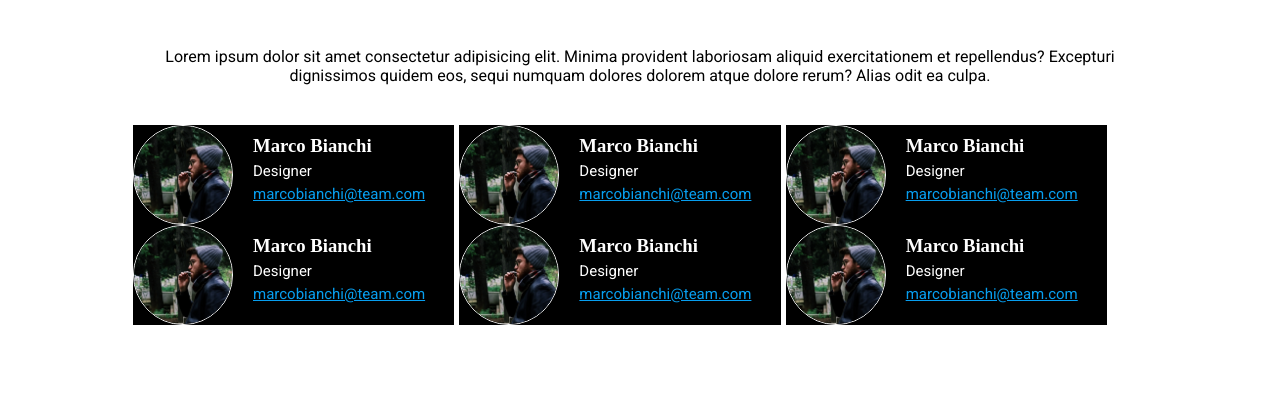
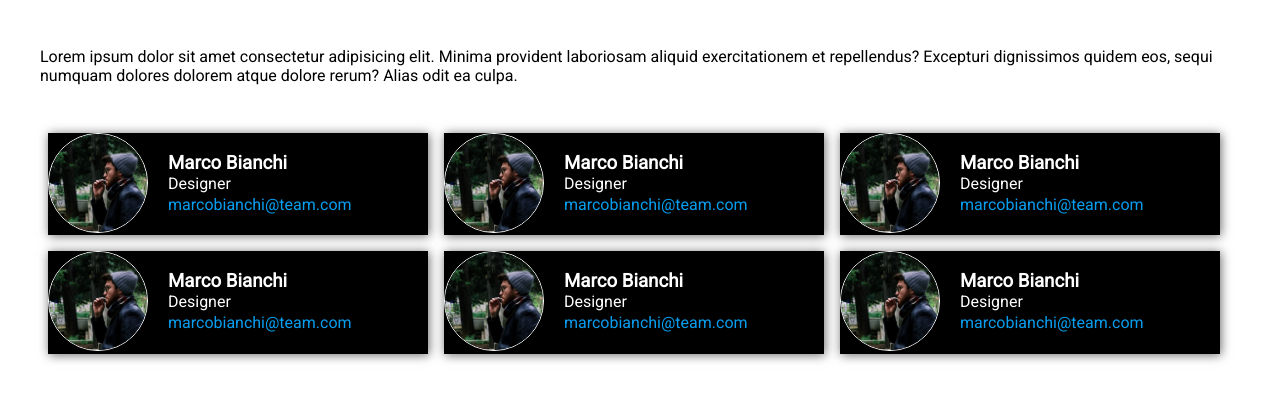
Before and after one commit to aeeerdna/html-css-float-cards, a plain HTML site: page index.html in a window 1280 px wide. Shown: the part 75-476 px from the top of the page. Drawn offline with Linux system fonts and the light colour scheme; a web font is replaced by a local one.

Commit message:
correzione esercizio

```diff
--- a/css/style.css
+++ b/css/style.css
@@ -6,15 +6,22 @@
 }
 
 body {
-    background-color: white;
     font-family: 'Days One', sans-serif;
     font-family: 'Roboto', sans-serif;
-    text-align: center;
-    padding-left: 10%;
-    padding-right: 10%;
+}
+
+.clearfix::after {
+    content: '';
+    display: table;
+    clear: both;
 }
 
 /* /IMPOSTAZIONE PAGINA */
+
+.container {
+    margin: 0 auto;
+    max-width: 1200px;
+}
 
 /* TITOLO */
 h1 {
@@ -24,6 +31,11 @@ h1 {
     margin-bottom: 50px;
 }
 
+h1,
+.intro-team {
+    text-align: center;
+}
+
 #intro-team {
     margin-bottom: 40px;
 }
@@ -31,52 +43,36 @@ h1 {
 /* /TITOLO */
 
 /* PRESENTAZIONE TEAM */
-main {
-    width: 100%;
-}
 
-.clearfix {
-    overflow: auto;
-    content: "";
-    display: table;
-
+.contenitore {
+    margin-top: 20px;
 }
 
 .componenti-team {
     background-color: black;
-    height: 100px;
-    text-align: left;
-    margin-left: 5px;
-    width: 33%;
+    color: white;
     float: left;
     width: calc(100% / 3 - 20px);
+    margin: 8px 8px;
+    box-shadow: 1px 1px 10px rgb(108, 105, 105);
 }
 
-.float-left {
+.componenti-team .presentazione {
     float: left;
+    padding: 20px;
+    line-height: 1.3rem;
+}
+
+.componenti-team img {
+    float: left;
+    width: 100px;
     border-radius: 50%;
     border: 1px solid white;
-    height: 100px;
-    margin-right: 20px;
 }
 
-h3 {
-    color: white;
-    font-family: 'Days One';
-    padding-top: 10px;
-    margin-bottom: 5px;
-}
-
-.professione {
-    color: white;
-    padding-bottom: 5px;
-    font-size: 15px;
-}
-
-.indirizzo-email {
+.componenti-team .indirizzo-email {
     color: rgb(7, 158, 239);
-    text-decoration: underline;
-    font-size: 15px;
+    text-decoration: none;
 }
 
 /* /PRESENTAZIONE TEAM */
--- a/index.html
+++ b/index.html
@@ -13,69 +13,78 @@
 </head>
 
 <body>
+    <div class="container">
         <!-- TITOLO -->
         <header>
             <h1>Meet Our Team</h1>
             <div id="intro-team">Lorem ipsum dolor sit amet consectetur adipisicing elit. Minima provident laboriosam
                 aliquid exercitationem
-            et repellendus? Excepturi dignissimos quidem eos, sequi numquam dolores dolorem atque dolore rerum? Alias
+                et repellendus? Excepturi dignissimos quidem eos, sequi numquam dolores dolorem atque dolore rerum?
+                Alias
                 odit ea culpa.</div>
         </header>
         <!-- /TITOLO -->
 
         <!-- PRESENTAZIONE TEAM -->
         <main>
-        <section>
+            <div class="clearfix contenitore">
                 <div class="clearfix componenti-team">
-                <img class="float-left" src="img/male1.png" alt="Marco Bianchi">
+                    <img src="img/male1.png" alt="Marco Bianchi">
+                    <div class="presentazione">
                         <h3>Marco Bianchi</h3>
-                <p class="professione">Designer</p>
+                        <p>Designer</p>
                         <p class="indirizzo-email">marcobianchi@team.com</p>
+                    </div>
                 </div>
 
                 <div class="clearfix componenti-team">
-                <img class="float-left" src="img/male1.png" alt="Marco Bianchi">
+                    <img src="img/male1.png" alt="Marco Bianchi">
+                    <div class="presentazione">
                         <h3>Marco Bianchi</h3>
-                <p class="professione">Designer</p>
+                        <p>Designer</p>
                         <p class="indirizzo-email">marcobianchi@team.com</p>
+                    </div>
                 </div>
 
                 <div class="clearfix componenti-team">
-                <img class="float-left" src="img/male1.png" alt="Marco Bianchi">
+                    <img src="img/male1.png" alt="Marco Bianchi">
+                    <div class="presentazione">
                         <h3>Marco Bianchi</h3>
-                <p class="professione">Designer</p>
+                        <p>Designer</p>
                         <p class="indirizzo-email">marcobianchi@team.com</p>
                     </div>
-        </section>
-
-        <section>
-            <div class="clearfix componenti-team">
-                <img class="float-left" src="img/male1.png" alt="Marco Bianchi">
-                <h3>Marco Bianchi</h3>
-                <p class="professione">Designer</p>
-                <p class="indirizzo-email">marcobianchi@team.com</p>
                 </div>
 
                 <div class="clearfix componenti-team">
-                <img class="float-left" src="img/male1.png" alt="Marco Bianchi">
+                    <img src="img/male1.png" alt="Marco Bianchi">
+                    <div class="presentazione">
                         <h3>Marco Bianchi</h3>
-                <p class="professione">Designer</p>
+                        <p>Designer</p>
                         <p class="indirizzo-email">marcobianchi@team.com</p>
+                    </div>
                 </div>
 
                 <div class="clearfix componenti-team">
-                <img class="float-left" src="img/male1.png" alt="Marco Bianchi">
+                    <img src="img/male1.png" alt="Marco Bianchi">
+                    <div class="presentazione">
                         <h3>Marco Bianchi</h3>
-                <p class="professione">Designer</p>
+                        <p>Designer</p>
                         <p class="indirizzo-email">marcobianchi@team.com</p>
                     </div>
-        </section>
+                </div>
 
-
-
+                <div class="clearfix componenti-team">
+                    <img src="img/male1.png" alt="Marco Bianchi">
+                    <div class="presentazione">
+                        <h3>Marco Bianchi</h3>
+                        <p>Designer</p>
+                        <p class="indirizzo-email">marcobianchi@team.com</p>
+                    </div>
+                </div>
+            </div>
         </main>
         <!-- /PRESENTAZIONE TEAM -->
-
+    </div>
 </body>
 
 </html>
```
Lines whose indentation alone changed are shown as unchanged.
